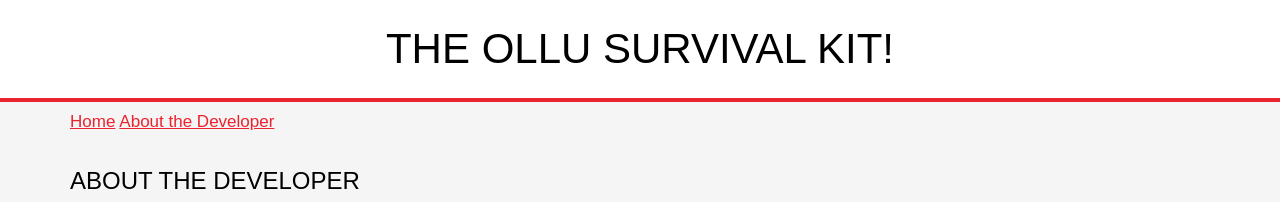
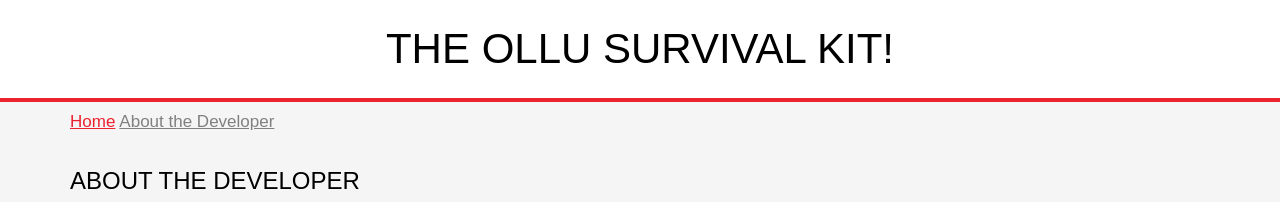
Before and after one commit to DeniseCoronel/OLLUSURVIVALKIT, a plain HTML site: page About the Developer.html in a window 1280 px wide. Shown: the top 202 px of the page. Drawn offline with Linux system fonts and the light colour scheme.

Commit message:
Update About the Developer.html

```diff
--- a/About the Developer.html
+++ b/About the Developer.html
@@ -90,7 +90,7 @@ h1, h2, h3, h4, h5 {
 
 <nav id="navigation">
 <a href="index.html">Home</a>
-<a href="About the Developer.html">About the Developer</a>
+<a href="About the Developer.html" style="color:gray;">About the Developer</a>
 </nav>
 
 <main class="main">
```
